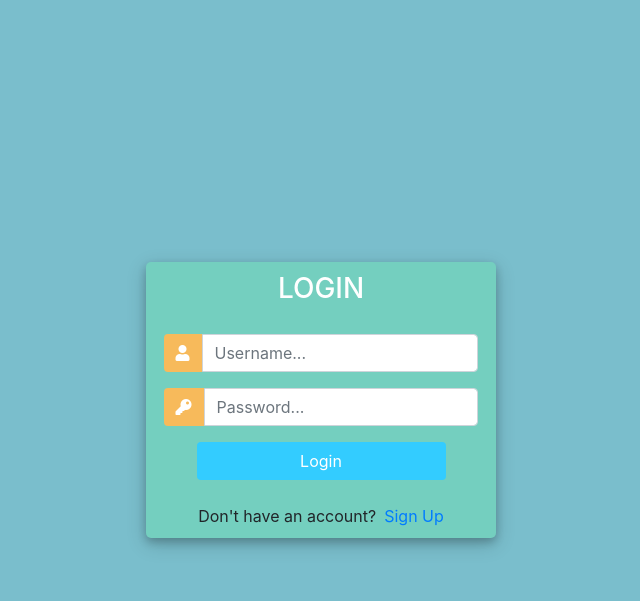
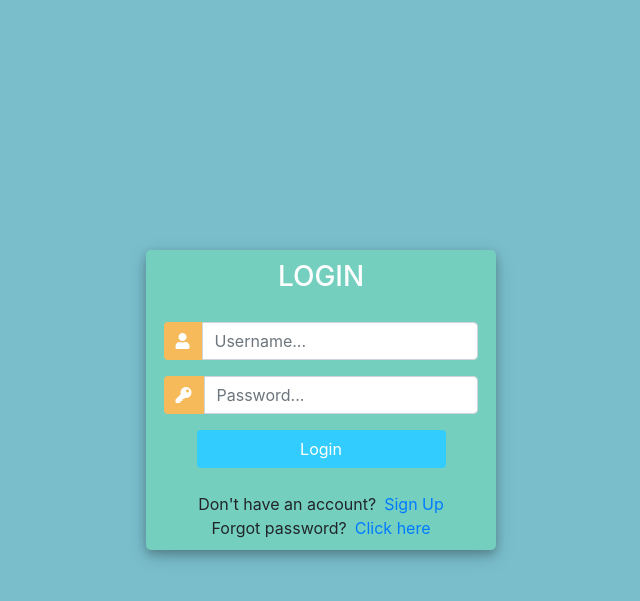
Before and after one commit to Hardik0812/Customer_management_project, a Django app: page /login/ in a window 1280 px wide. Shown: the top 601 px of the page, without its empty margins (319-959 px from the left). Run offline with Django 3.2, Linux system fonts and the light colour scheme; some libraries are stand-ins or nearby versions.

Commit message:
password_reset commit

```diff
--- a/Customer_managements/account/templates/accounts/login.html
+++ b/Customer_managements/account/templates/accounts/login.html
@@ -114,7 +114,9 @@
 					<div class="d-flex justify-content-center links">
 						Don't have an account? <a href="{% url 'register' %}" class="ml-2">Sign Up</a>
 					</div>
-
+			        <div class="d-flex justify-content-center links">
+						Forgot password? <a href="{% url 'reset_password' %}" class="ml-2">Click here</a>
+					</div>
 				</div>
 			</div>
 		</div>
--- /dev/null
+++ b/Customer_managements/account/templates/accounts/password_reset_done.html
@@ -0,0 +1,6 @@
+
+<h3>Password reset complete</h3>
+
+<p>Your password has been set. You may go ahead and log in now.</p>
+
+<a href="/">Log in</a>
--- /dev/null
+++ b/Customer_managements/account/templates/accounts/password_reset_sent.html
@@ -0,0 +1,6 @@
+<h3>Password reset sent</h3>
+
+
+<p>We’ve emailed you instructions for setting your password, if an account exists with the email you entered. You should receive them shortly.</p>
+
+<p>If you don’t receive an email, please make sure you’ve entered the address you registered with, and check your spam folder.</p>
--- a/Customer_managements/account/urls.py
+++ b/Customer_managements/account/urls.py
@@ -1,4 +1,5 @@
 from django.urls import path
+from django.contrib.auth import views as auth_views
 from . import views
 
 urlpatterns = [
@@ -13,4 +14,8 @@ urlpatterns = [
     path('login/',views.loginpage, name='login'),
     path('logout/',views.logoutpage, name='logout'),
     path('account/',views.accountSettings, name='account'),
+    path('reset_password/',auth_views.PasswordResetView.as_view(template_name='accounts/password_reset.html'), name='reset_password'),
+    path('reset_password_sent/',auth_views.PasswordResetDoneView.as_view(template_name='accounts/password_reset_sent.html'), name='reset_password_done'),
+    path('reset/<uidb64>/<token>/',auth_views.PasswordResetConfirmView.as_view(template_name='accounts/password_reset_form.html') ,name='password_reset_confirm'),
+    path('reset_password_completed/',auth_views.PasswordResetCompleteView.as_view(template_name='accounts/password_reset_done.html'), name='password_reset_complete'),
 ]
```
Also changed, not shown: Customer_managements/CMP/settings.py (+10 -0 lines), Customer_managements/account/templates/accounts/password_reset.html (added, +11 -0 lines), Customer_managements/account/templates/accounts/password_reset_form.html (added, +11 -0 lines), Customer_managements/db.sqlite3.
